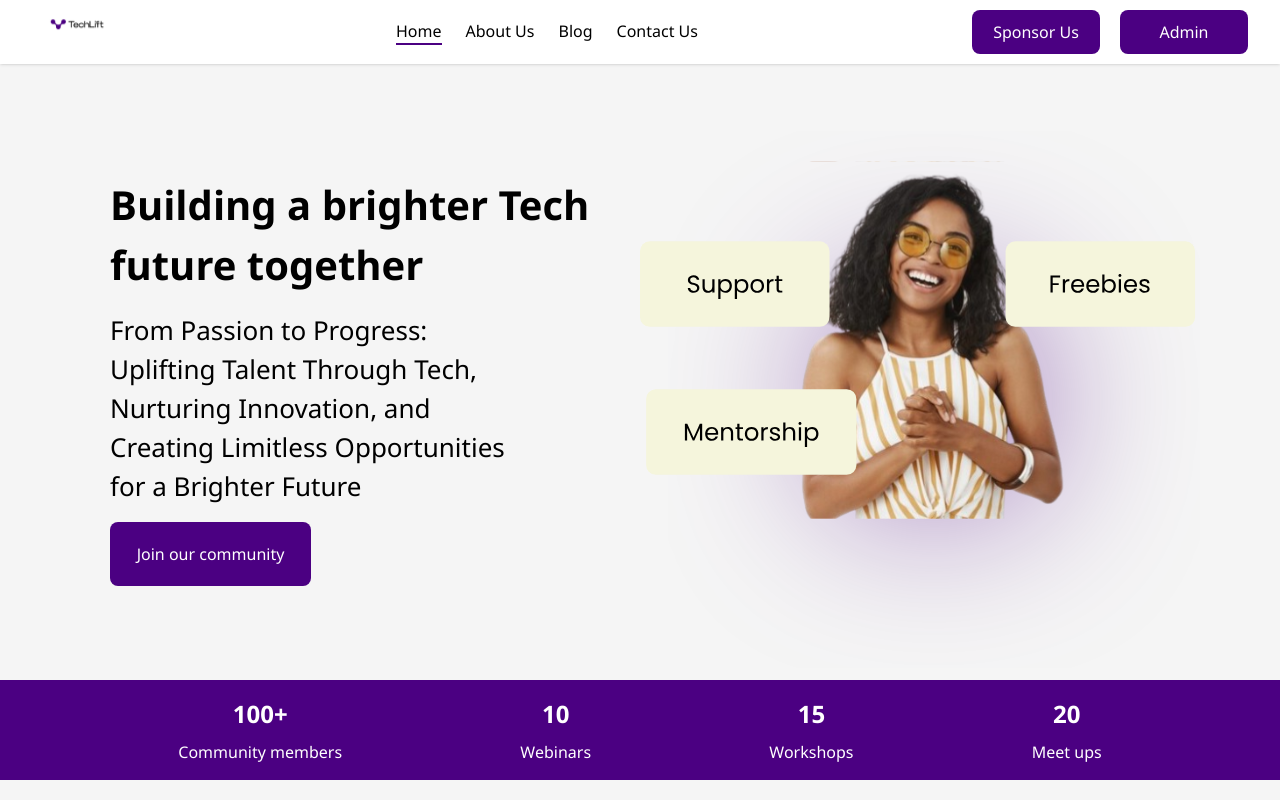
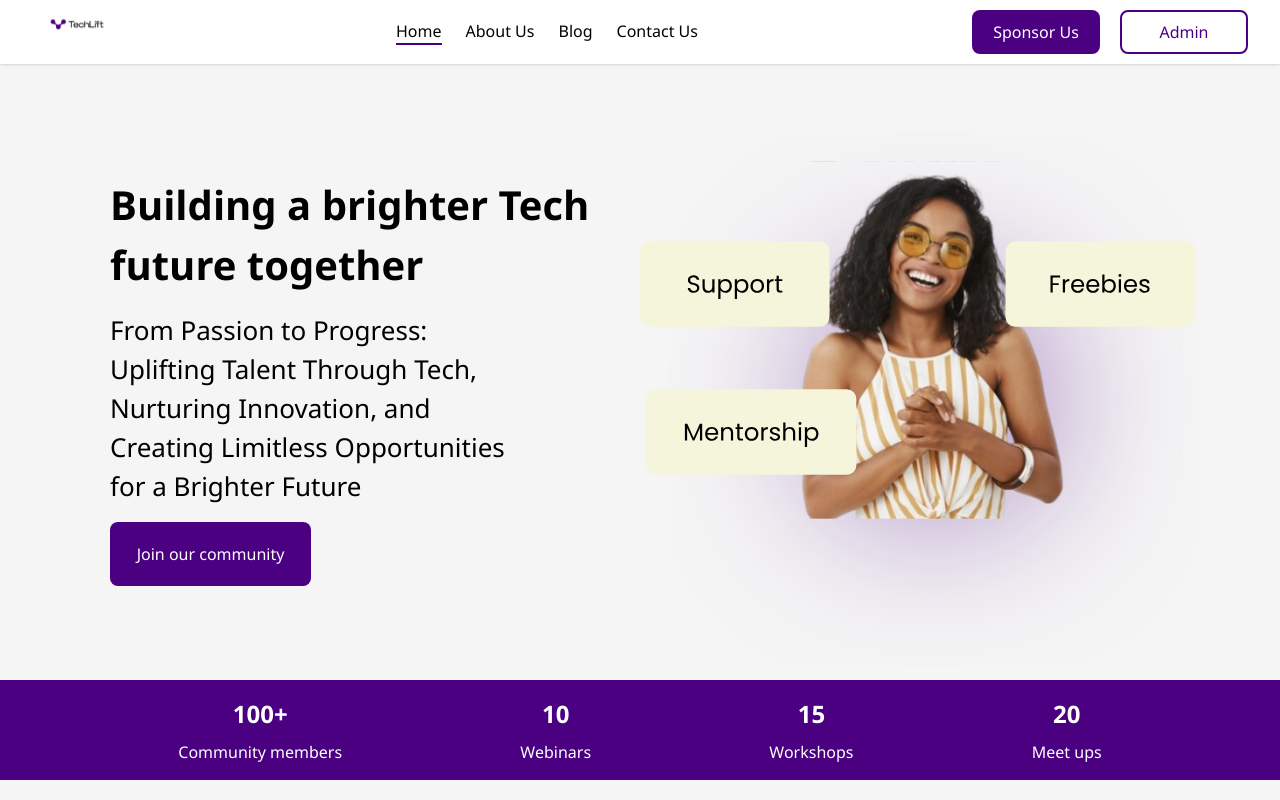
Before and after one commit to techlift2004/Frontend, a React (Vite) app: page / in a window 1280 px wide. Shown: the top 800 px of the page. Built offline with nearby package versions, Linux system fonts and the light colour scheme.

Commit message:
removed a commment in the App.js, adjusted css design in nav.js and still working on admin-access modal

```diff
--- a/src/App.jsx
+++ b/src/App.jsx
@@ -22,8 +22,6 @@ function App() {
         <Route path="/blog" element={<Blog />} />
         <Route path="/post/:slug" element={<PostPage />} />
         <Route path="/events" element={<Events />} />
-
-        {/* ✅ Wrap Admin with its context provider */}
         <Route
           path="/admin"
           element={
--- /dev/null
+++ b/src/components/Admin/AdminAccess.jsx
@@ -0,0 +1,14 @@
+import React from 'react'
+
+const AdminAccess = () => {
+    return (
+        <div className=''>
+            <h1>Verify Admin Access</h1><span>(only authorized personnel)</span>
+            <p>Admin ID</p>
+            <input />
+            <button></button>
+        </div>
+    )
+}
+
+export default AdminAccess
--- a/src/layout/nav/nav.jsx
+++ b/src/layout/nav/nav.jsx
@@ -101,7 +101,7 @@ export default function Nav() {
         <button className="bg-[#4B0082] h-[44px] w-[128px] text-[16px] font-normal text-[#FFFFFF] rounded-[8px] cursor-pointer hidden md:block">
           Sponsor Us
         </button>
-        <NavLink to={'/admin'} className="lg:flex justify-center items-center m-auto bg-[#4B0082] h-[44px] w-[128px] text-[16px] font-normal text-[#FFFFFF] rounded-[8px] cursor-pointer hidden md:block">
+        <NavLink to={'/admin'} className="lg:flex justify-center items-center m-auto hover:bg-[rgb(75,0,130)] h-[44px] w-[128px] text-[16px] font-normal hover:text-[#FFFFFF] border-2 border-[rgb(75,0,130)] text-[rgb(75,0,130)] rounded-[8px] cursor-pointer hidden md:block">
           Admin
         </NavLink>
       </div>
```
